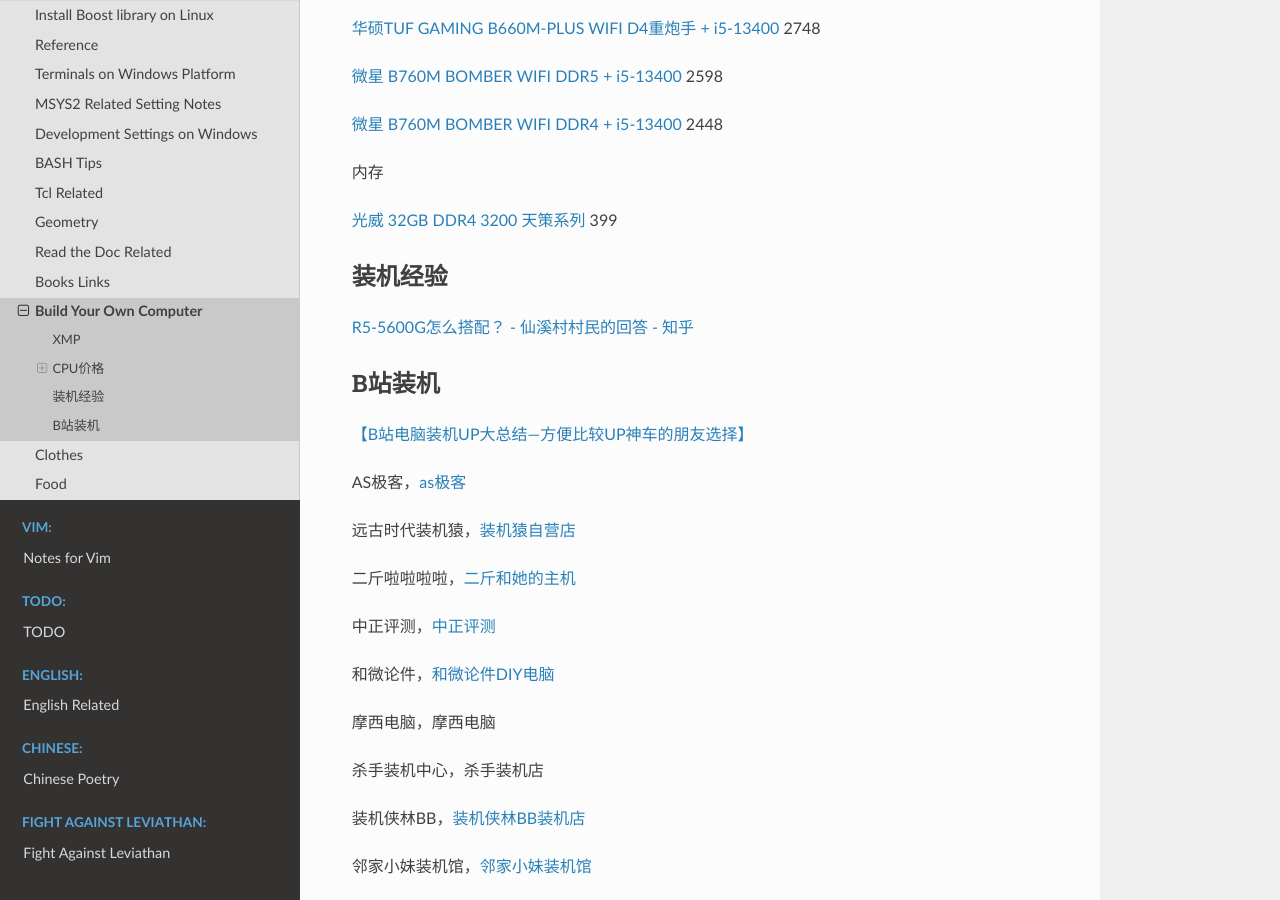
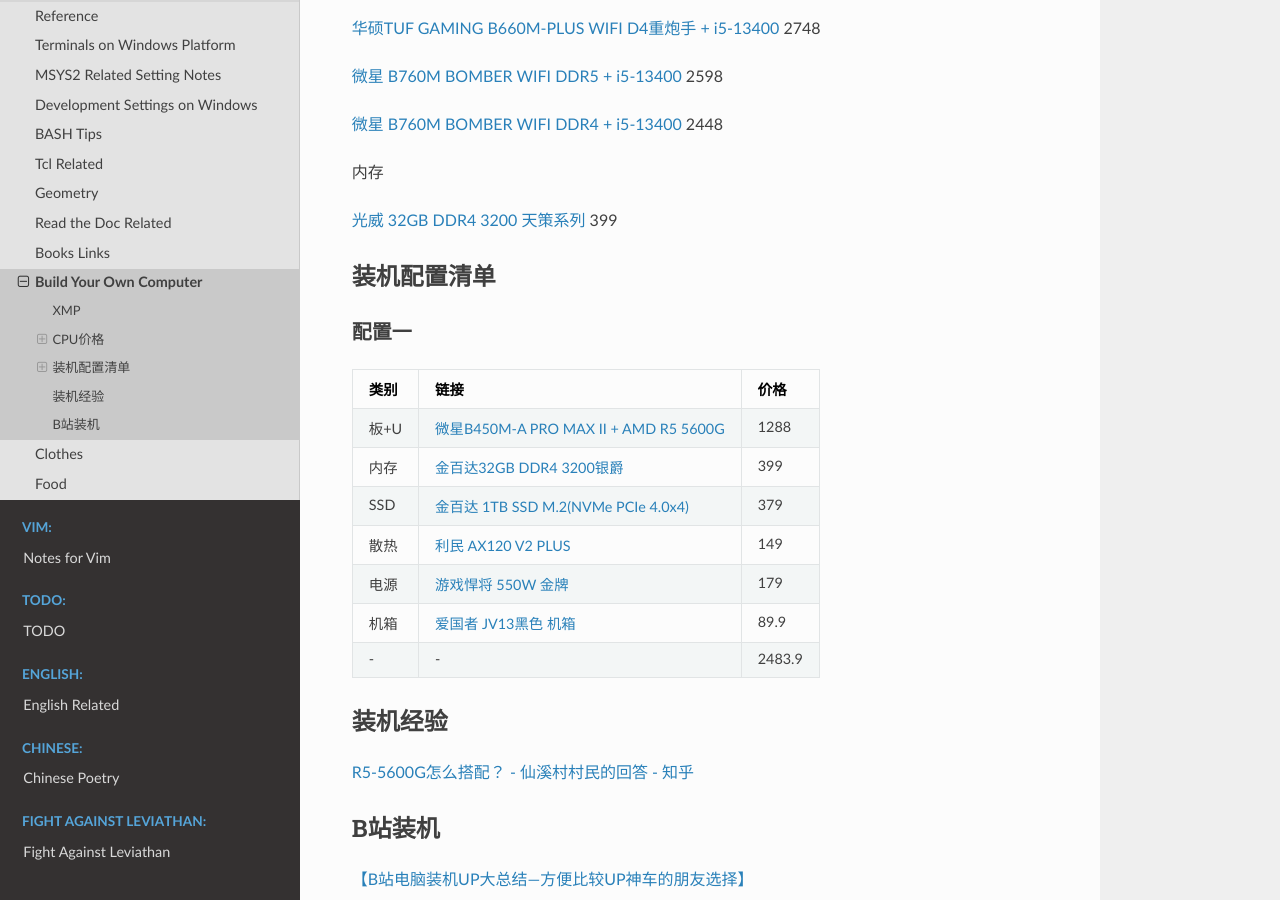
Before and after one commit to Pyrad/pyradnotes, a Sphinx documentation site: the page built from source/Notes/BuildYourOwnComputer.md, in a window 1280 px wide and 900 px high, scrolled down 1687 px. Built offline with Sphinx 7.4.7 and the Read the Docs theme 2.0.0, drawn with Linux system fonts in a browser that asks for light colours.

Commit message:
BYOC Add section for computer specification

```diff
--- a/source/Notes/BuildYourOwnComputer.md
+++ b/source/Notes/BuildYourOwnComputer.md
@@ -78,6 +78,24 @@
 [光威 32GB DDR4 3200 天策系列](https://item.jd.com/100022451588.html#crumb-wrap) 399
 
 
+## 装机配置清单
+
+### 配置一
+
+|类别|链接|价格|
+|:-----|:-----|:-----|
+|板+U|[微星B450M-A PRO MAX II + AMD R5 5600G](https://item.jd.com/100069369338.html)|1288|
+|内存|[金百达32GB DDR4 3200银爵](https://item.jd.com/100007177599.html)|399|
+|SSD|[金百达 1TB SSD M.2(NVMe PCIe 4.0x4)](https://item.jd.com/100050170596.html)|379|
+|散热 |[利民 AX120 V2 PLUS](https://item.jd.com/100011850860.html#)|149|
+|电源 |[游戏悍将 550W 金牌](https://item.jd.com/100078330677.html)|179|
+|机箱 |[爱国者 JV13黑色 机箱](https://item.jd.com/100061121082.html#) |89.9 |
+|- | - |2483.9 |
+
+
+
+
+
 
 ## 装机经验
 
```
